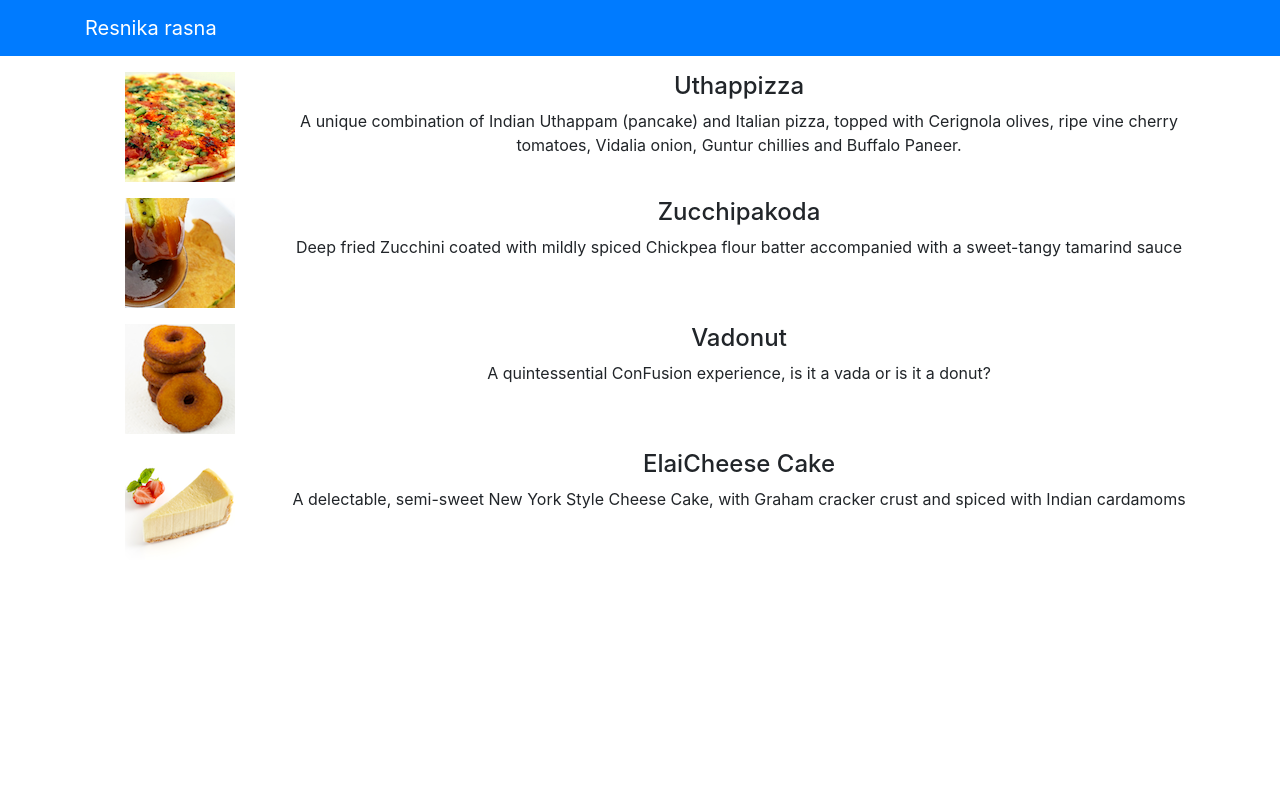
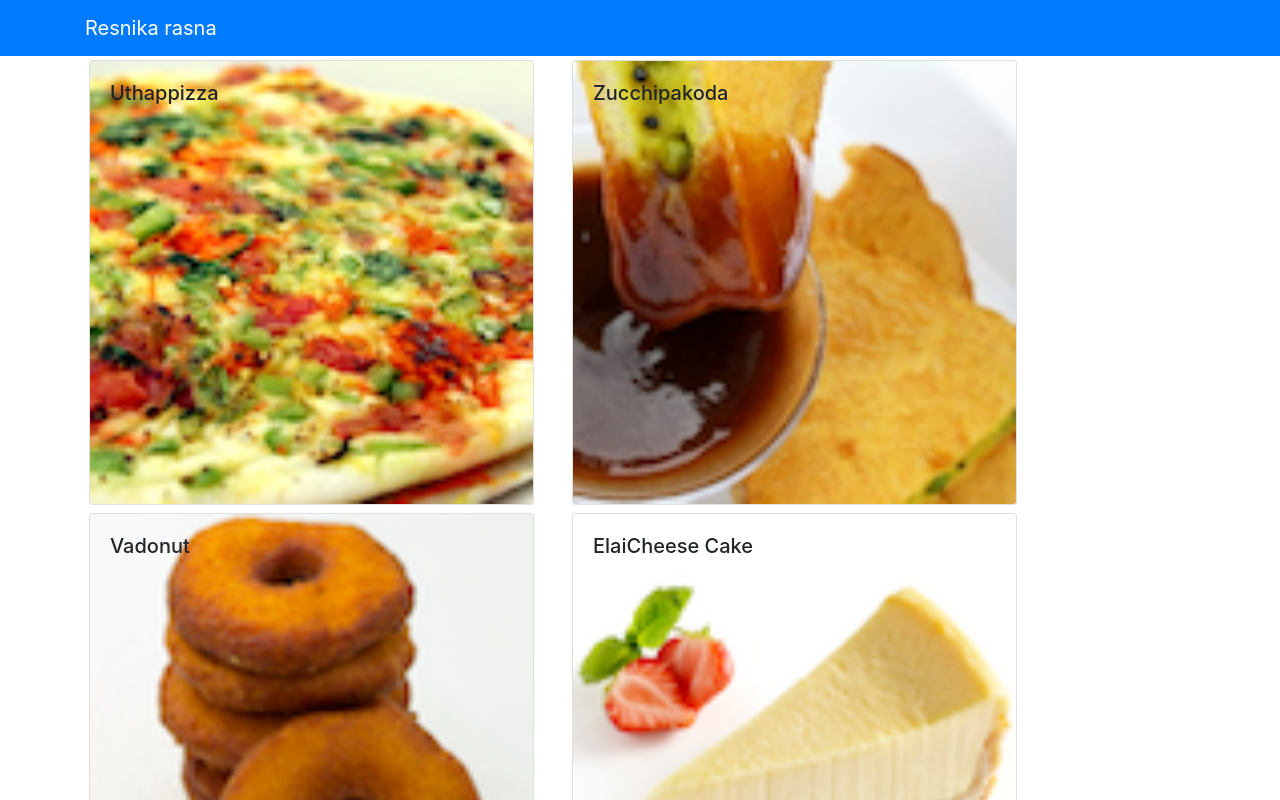
Before and after one commit to adwait2001/confusion2, a React (Create React App) app: page / in a window 1280 px wide. Shown: the top 800 px of the page. Built offline with nearby package versions, Linux system fonts and the light colour scheme.

Commit message:
components part 2

```diff
--- a/src/App.js
+++ b/src/App.js
@@ -1,22 +1,32 @@
-import React from 'react';
+import React, { Component } from 'react';
 import logo from './logo.svg';
 import './App.css';
 import { Navbar, NavbarBrand } from 'reactstrap';
 import Menu from './components/menucomponents';
+import { render } from 'react-dom';
+import { DISHES } from './shared/dishes';
 
-function App() {
+class App extends Component {
+  constructor(props){
+    super(props);
+    this.state={
+      dishes:DISHES
+    };
+  }
+  render(){
   return (
-    <div className="App">
+    <div>
       <Navbar dark color="primary">
         <div className="container">
           <NavbarBrand href="/"> Resnika rasna </NavbarBrand>
         </div>
 
       </Navbar>
-      <Menu />
+      <Menu dishes={this.state.dishes} />
 
     </div>
   );
+  }
 }
 
 export default App;
--- a/src/components/menucomponents.js
+++ b/src/components/menucomponents.js
@@ -1,80 +1,67 @@
 import React,{ Component } from 'react';
 import { Media } from 'reactstrap';
 import { render } from 'react-dom';
+import { Card, CardImg, CardImgOverlay, CardText, CardBody,
+    CardTitle } from 'reactstrap';
 
+class Menu extends Component {
 
-class Menu extends Component{
-    constructor(props){
+    constructor(props) {
         super(props);
-        this.state= {
-            dishes:[
-                {
-                    id: 0,
-                    name:'Uthappizza',
-                    image: 'assets/images/uthappizza.png',
-                    category: 'mains',
-                    label:'Hot',
-                    price:'4.99',
-                    description:'A unique combination of Indian Uthappam (pancake) and Italian pizza, topped with Cerignola olives, ripe vine cherry tomatoes, Vidalia onion, Guntur chillies and Buffalo Paneer.'                        },
-                 {
-                    id: 1,
-                    name:'Zucchipakoda',
-                    image: 'assets/images/zucchipakoda.png',
-                    category: 'appetizer',
-                    label:'',
-                    price:'1.99',
-                    description:'Deep fried Zucchini coated with mildly spiced Chickpea flour batter accompanied with a sweet-tangy tamarind sauce'                        },
-                 {
-                    id: 2,
-                    name:'Vadonut',
-                    image: 'assets/images/vadonut.png',
-                    category: 'appetizer',
-                    label:'New',
-                    price:'1.99',
-                    description:'A quintessential ConFusion experience, is it a vada or is it a donut?'                        },
-                 {
-                    id: 3,
-                    name:'ElaiCheese Cake',
-                    image: 'assets/images/elaicheesecake.png',
-                    category: 'dessert',
-                    label:'',
-                    price:'2.99',
-                    description:'A delectable, semi-sweet New York Style Cheese Cake, with Graham cracker crust and spiced with Indian cardamoms'                        }
-                 ],
 
-        };
-
+        this.state = {
+            selectedDish: null
+        }
     }
 
+    onDishSelect(dish) {
+        this.setState({ selectedDish: dish});
+    }
 
-   render(){
-       const menu=this.state.dishes.map((dish) => {
+    renderDish(dish) {
+        if (dish != null)
             return(
-               <div key={dish.id} className="col-12 mt-3">
-                   <Media tag="li">
-                       <Media left middle>
-                           <Media object src={dish.image} alt={dish.name} />
-                       </Media>
-                       <Media body className="ml-5">
-                            <Media heading>{dish.name}</Media>
-                                 <p>{dish.description}</p>
-                       </Media>
-                   </Media>
+                <Card>
+                    <CardImg top src={dish.image} alt={dish.name} />
+                    <CardBody>
+                      <CardTitle>{dish.name}</CardTitle>
+                      <CardText>{dish.description}</CardText>
+                    </CardBody>
+                </Card>
+            );
+        else
+            return(
+                <div></div>
+            );
+    }
+
+    render() {
+        const menu = this.props.dishes.map((dish) => {
+            return (
+              <div  className="col-12 col-md-5 m-1">
+                <Card key={dish.id}
+                  onClick={() => this.onDishSelect(dish)}>
+                  <CardImg width="100%" src={dish.image} alt={dish.name} />
+                  <CardImgOverlay>
+                      <CardTitle>{dish.name}</CardTitle>
+                  </CardImgOverlay>
+                </Card>
               </div>
-
             );
         });
 
-       return(
+        return (
             <div className="container">
                 <div className="row">
-                   <Media list>
                     {menu}
-                   </Media>
+                </div>
+                <div className="row">
+                  <div  className="col-12 col-md-5 m-1">
+                    {this.renderDish(this.state.selectedDish)}
+                  </div>
                 </div>
             </div>
         );
-
     }
 }
 
--- /dev/null
+++ b/src/shared/dishes.js
@@ -0,0 +1,186 @@
+export const DISHES =
+    [
+        {
+        id: 0,
+        name:'Uthappizza',
+        image: 'assets/images/uthappizza.png',
+        category: 'mains',
+        label:'Hot',
+        price:'4.99',
+        description:'A unique combination of Indian Uthappam (pancake) and Italian pizza, topped with Cerignola olives, ripe vine cherry tomatoes, Vidalia onion, Guntur chillies and Buffalo Paneer.',
+        comments: [
+            {
+            id: 0,
+            rating: 5,
+            comment: "Imagine all the eatables, living in conFusion!",
+            author: "John Lemon",
+            date: "2012-10-16T17:57:28.556094Z"
+            },
+            {
+            id: 1,
+            rating: 4,
+            comment: "Sends anyone to heaven, I wish I could get my mother-in-law to eat it!",
+            author: "Paul McVites",
+            date: "2014-09-05T17:57:28.556094Z"
+            },
+            {
+            id: 2,
+            rating: 3,
+            comment: "Eat it, just eat it!",
+            author: "Michael Jaikishan",
+            date: "2015-02-13T17:57:28.556094Z"
+            },
+            {
+            id: 3,
+            rating: 4,
+            comment: "Ultimate, Reaching for the stars!",
+            author: "Ringo Starry",
+            date: "2013-12-02T17:57:28.556094Z"
+            },
+            {
+            id: 4,
+            rating: 2,
+            comment: "It's your birthday, we're gonna party!",
+            author: "25 Cent",
+            date: "2011-12-02T17:57:28.556094Z"
+            }
+        ]                        },
+        {
+        id: 1,
+        name:'Zucchipakoda',
+        image: 'assets/images/zucchipakoda.png',
+        category: 'appetizer',
+        label:'',
+        price:'1.99',
+        description:'Deep fried Zucchini coated with mildly spiced Chickpea flour batter accompanied with a sweet-tangy tamarind sauce',
+        comments: [
+            {
+            id: 0,
+            rating: 5,
+            comment: "Imagine all the eatables, living in conFusion!",
+            author: "John Lemon",
+            date: "2012-10-16T17:57:28.556094Z"
+            },
+            {
+            id: 1,
+            rating: 4,
+            comment: "Sends anyone to heaven, I wish I could get my mother-in-law to eat it!",
+            author: "Paul McVites",
+            date: "2014-09-05T17:57:28.556094Z"
+            },
+            {
+            id: 2,
+            rating: 3,
+            comment: "Eat it, just eat it!",
+            author: "Michael Jaikishan",
+            date: "2015-02-13T17:57:28.556094Z"
+            },
+            {
+            id: 3,
+            rating: 4,
+            comment: "Ultimate, Reaching for the stars!",
+            author: "Ringo Starry",
+            date: "2013-12-02T17:57:28.556094Z"
+            },
+            {
+            id: 4,
+            rating: 2,
+            comment: "It's your birthday, we're gonna party!",
+            author: "25 Cent",
+            date: "2011-12-02T17:57:28.556094Z"
+            }
+        ]
+        },
+        {
+        id: 2,
+        name:'Vadonut',
+        image: 'assets/images/vadonut.png',
+        category: 'appetizer',
+        label:'New',
+        price:'1.99',
+        description:'A quintessential ConFusion experience, is it a vada or is it a donut?',
+        comments: [
+            {
+            id: 0,
+            rating: 5,
+            comment: "Imagine all the eatables, living in conFusion!",
+            author: "John Lemon",
+            date: "2012-10-16T17:57:28.556094Z"
+            },
+            {
+            id: 1,
+            rating: 4,
+            comment: "Sends anyone to heaven, I wish I could get my mother-in-law to eat it!",
+            author: "Paul McVites",
+            date: "2014-09-05T17:57:28.556094Z"
+            },
+            {
+            id: 2,
+            rating: 3,
+            comment: "Eat it, just eat it!",
+            author: "Michael Jaikishan",
+            date: "2015-02-13T17:57:28.556094Z"
+            },
+            {
+            id: 3,
+            rating: 4,
+            comment: "Ultimate, Reaching for the stars!",
+            author: "Ringo Starry",
+            date: "2013-12-02T17:57:28.556094Z"
+            },
+            {
+            id: 4,
+            rating: 2,
+            comment: "It's your birthday, we're gonna party!",
+            author: "25 Cent",
+            date: "2011-12-02T17:57:28.556094Z"
+            }
+        ]
+        },
+        {
+        id: 3,
+        name:'ElaiCheese Cake',
+        image: 'assets/images/elaicheesecake.png',
+        category: 'dessert',
+        label:'',
+        price:'2.99',
+        description:'A delectable, semi-sweet New York Style Cheese Cake, with Graham cracker crust and spiced with Indian cardamoms',
+        comments: [
+            {
+            id: 0,
+            rating: 5,
+            comment: "Imagine all the eatables, living in conFusion!",
+            author: "John Lemon",
+            date: "2012-10-16T17:57:28.556094Z"
+            },
+            {
+            id: 1,
+            rating: 4,
+            comment: "Sends anyone to heaven, I wish I could get my mother-in-law to eat it!",
+            author: "Paul McVites",
+            date: "2014-09-05T17:57:28.556094Z"
+            },
+            {
+            id: 2,
+            rating: 3,
+            comment: "Eat it, just eat it!",
+            author: "Michael Jaikishan",
+            date: "2015-02-13T17:57:28.556094Z"
+            },
+            {
+            id: 3,
+            rating: 4,
+            comment: "Ultimate, Reaching for the stars!",
+            author: "Ringo Starry",
+            date: "2013-12-02T17:57:28.556094Z"
+            },
+            {
+            id: 4,
+            rating: 2,
+            comment: "It's your birthday, we're gonna party!",
+            author: "25 Cent",
+            date: "2011-12-02T17:57:28.556094Z"
+            }
+        ]
+        }
+    ];
```
Lines whose indentation alone changed are shown as unchanged.
